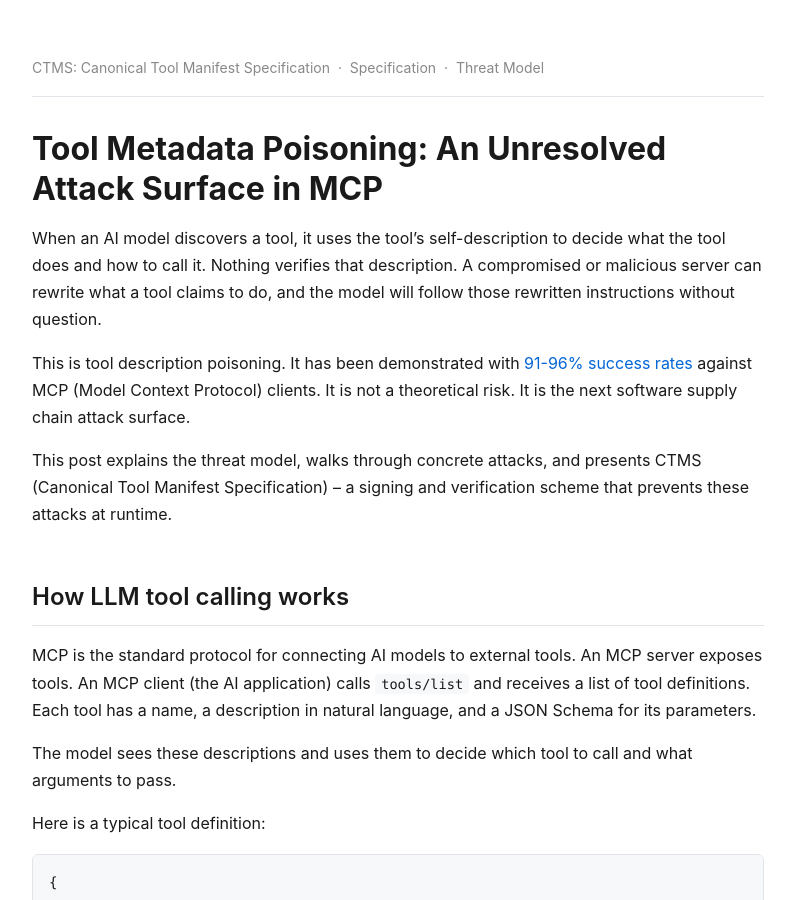
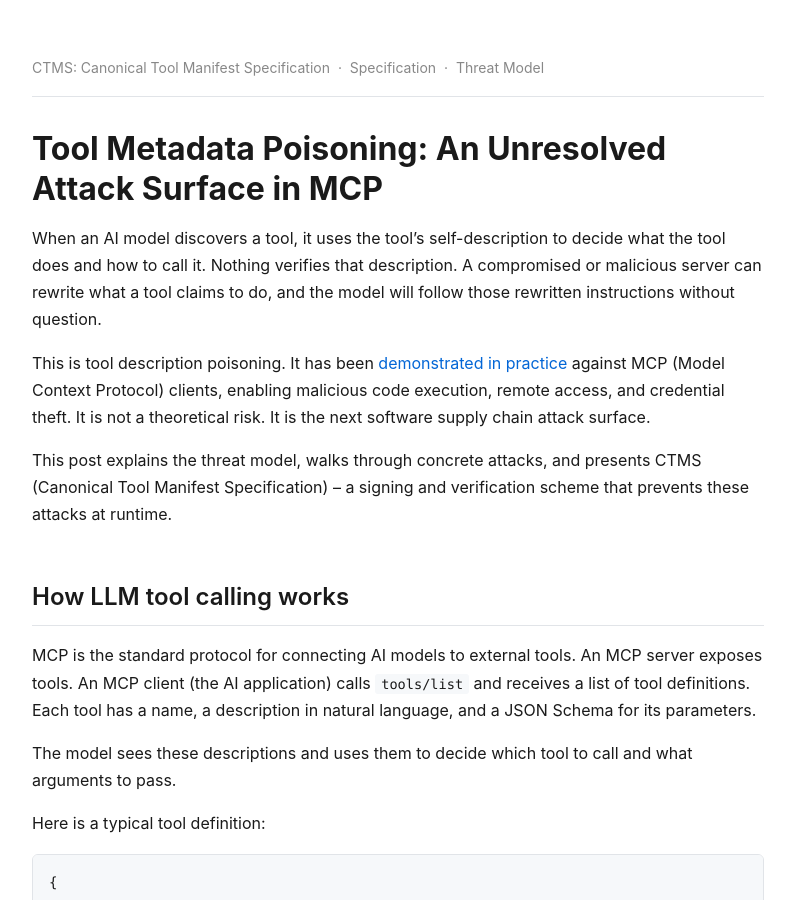
Before and after one commit to gkanellopoulos/ctms, a Jekyll site: the page built from docs/index.md, in a window 1280 px wide and 900 px high. Shown: the whole window, without its empty margins (242-1037 px from the left). Built offline with Jekyll 4.4.1, drawn with Linux system fonts in a browser that asks for light colours.

Commit message:
Fix misattributed citation in tool poisoning reference

```diff
--- a/docs/index.md
+++ b/docs/index.md
@@ -8,7 +8,7 @@
 
 When an AI model discovers a tool, it uses the tool's self-description to decide what the tool does and how to call it. Nothing verifies that description. A compromised or malicious server can rewrite what a tool claims to do, and the model will follow those rewritten instructions without question.
 
-This is tool description poisoning. It has been demonstrated with [91-96% success rates](https://arxiv.org/abs/2504.08623) against MCP (Model Context Protocol) clients. It is not a theoretical risk. It is the next software supply chain attack surface.
+This is tool description poisoning. It has been [demonstrated in practice](https://arxiv.org/abs/2504.03767) against MCP (Model Context Protocol) clients, enabling malicious code execution, remote access, and credential theft. It is not a theoretical risk. It is the next software supply chain attack surface.
 
 This post explains the threat model, walks through concrete attacks, and presents CTMS (Canonical Tool Manifest Specification) -- a signing and verification scheme that prevents these attacks at runtime.
 
```
Also changed, not shown: spec/CTMS-specification.md (+2 -2 lines), README.md.
